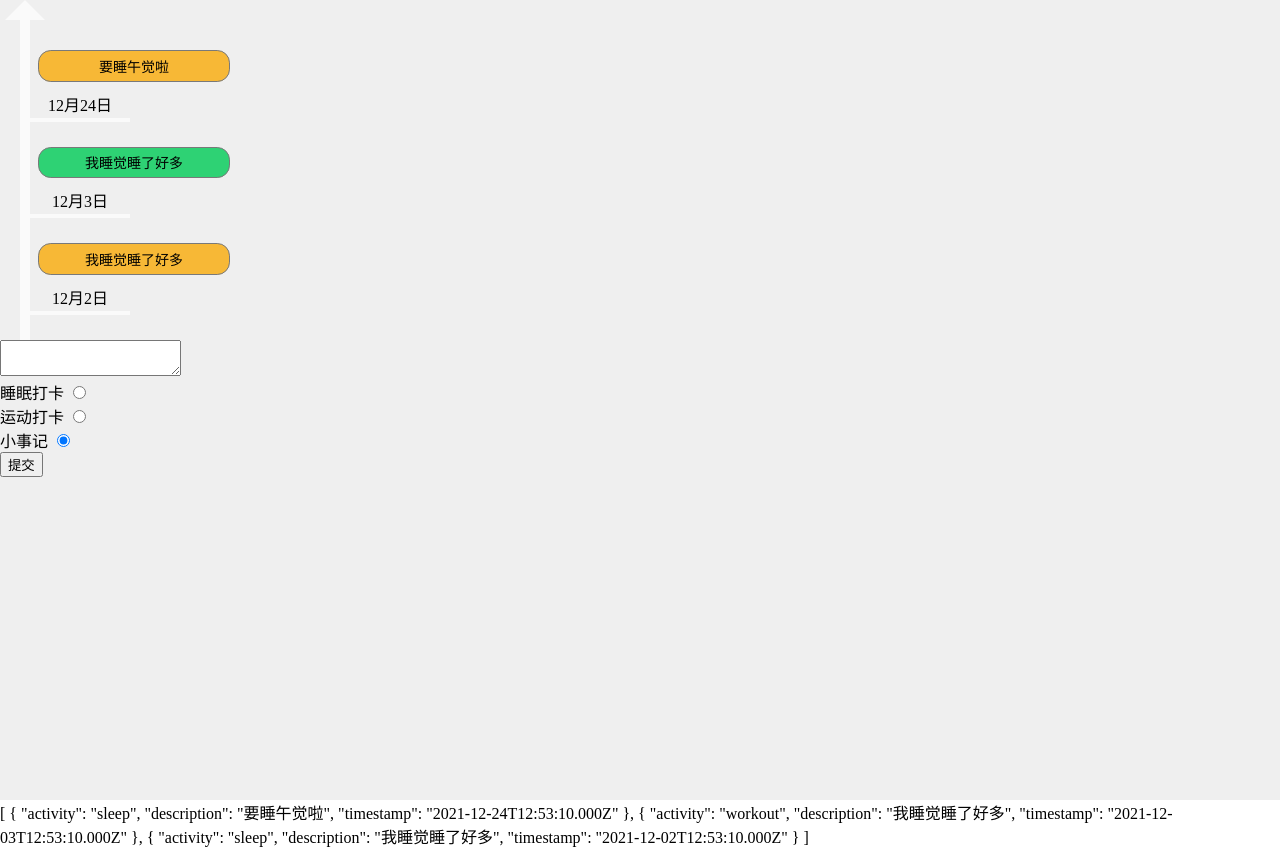
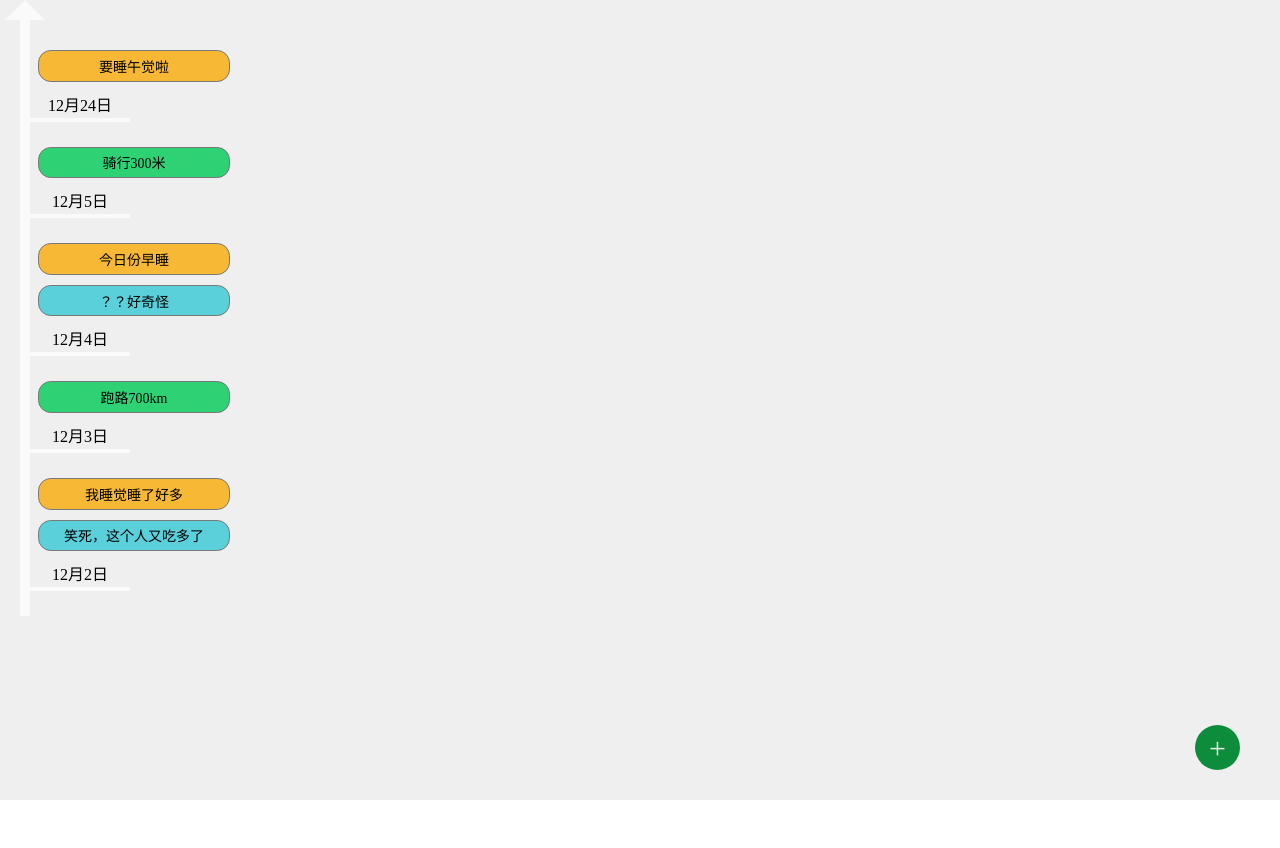
Before and after one commit to LuChaopeng/meta-time-ui, a Vue app: page / in a window 1280 px wide. After the commit the page ends 800 px from the top, so only its background shows below. Built offline with nearby package versions, Linux system fonts and the light colour scheme.

Commit message:
feat:可添加新时光标签（Time）到时间轴

```diff
--- a/src/components/AddTime.vue
+++ b/src/components/AddTime.vue
@@ -1,19 +1,28 @@
 <template>
   <div class="add-time">
+    <div class="panel" v-if="showPanel">
       <form method="" id="addTimeForm">
         <textarea name="addTimeForm" v-model="timeProps.description"></textarea>
-      <div v-for="tag in tags" :key="tag">
-        <label :for="tag.id">{{tag.content}}
+        <div class="options">
+          <label :for="tag.id" class="tag" :class="tag.value" v-for="tag in tags" :key="tag">
+            <div class="content">{{tag.content}}</div>
+            <div class="radio">
               <input type="radio" :value="tag.value" :id="tag.id" name="addTimeForm" v-model="timeProps.activity">
+            </div>
           </label>
         </div>
-      <button type="submit" @click.prevent="addTime">提交</button>
+        <div class="btn">
+          <button class="cancel" @click.prevent="cancel">取消</button>
+          <button class="add" type="submit" @click.prevent="addTime">提交</button>
+        </div>
       </form>
+    </div>
+    <div class="pri-btn" @click="switchPanel"><span>{{btnSymbol}}</span></div>
   </div>
 </template>
 
 <script setup lang="ts">
-import { reactive, PropType } from 'vue'
+import { reactive, PropType, ref } from 'vue'
 import { TimeProps } from '@/interface'
 
 export interface Tag {
@@ -37,12 +46,121 @@ let timeProps = reactive<TimeProps>({
   description: '',
   timestamp: new Date()
 })
+/* eslint-disable prefer-const */
+let showPanel = ref(false)
+let btnSymbol = ref('+')
 const addTime = (): void => {
+  timeProps.timestamp = new Date()
   emit('addToHome', timeProps)
+  timeProps.description = ''
 }
-
+const cancel = (): void => {
+  showPanel.value = false
+  btnSymbol.value = '+'
+}
+const switchPanel = (): void => {
+  showPanel.value = !showPanel.value
+  btnSymbol.value = showPanel.value ? '-' : '+'
+}
 </script>
 
 <style lang="less" scoped>
+.add-time{
+  display: flex;
+  flex-direction: column;
+  width: 260px;
+  .pri-btn{
+    align-self: flex-end;
+    width: 45px;
+    height: 45px;
+    margin-top: 10px;
+    font-size: 30px;
+    color: #eeeeee;
+    border-radius: 50%;
+    background: #0d8d3b;
+    text-align: center;
+    line-height: 45px;
+  }
+}
+.panel{
+  width: 100%;
+  padding: 8px 15px;
+  border: 2px solid #777777;
+  border-radius: 7px;
+  display: flex;
+  flex-direction: column;
+  align-items: center;
+  background: #d7d6ed;
+  form{
+    width: 100%;
+    textarea{
+      color: #333333;
+      background: #ffffff;
+      margin-bottom: 5px;
+      padding:10px;
+      width: 100%;
+      height: 100px;
+      border: 2px solid #797979;
+      border-radius: 8px;
+      font-size: inherit;
+      opacity: 0.7;
+    }
+    .options{
+      display: flex;
+      width: 100%;
+      flex-flow: wrap;
+      justify-content: space-between;
+      .tag{
+        cursor: pointer;
+        width: 105px;
+        height: 30px;
+        display: flex;
+        border: 1px solid #797979;
+        border-radius: 3px;
+        background: #efefef;
+        margin-bottom: 10px;
+        .content, .radio{
+          display: flex;
+          justify-content: center;
+          align-items: center;
+        }
+        .content{
+          flex-basis: 80px;
+        }
+        .radio{
+          flex: 1 1 auto;
+        }
+      }
+      .sleep{
+        background-color: #F7B836;
+      }
+      .workout{
+        background-color: #2ED274;
+      }
+      .note{
+        background-color: #5AD0DA;
+      }
+    }
+    .btn{
+      display: flex;
+      padding: 0 20px;
+      margin: 10px 0;
+      justify-content: space-between;
+      button {
+        cursor: pointer;
+        border: none;
+        width: 50px;
+        height: 30px;
+        border-radius: 7px;
+      }
+      .cancel{
+        background: #bbbbbb;
+      }
+      .add{
+        background: #12c661;
+      }
+    }
+  }
+}
 
 </style>
--- a/src/components/TimeTree.vue
+++ b/src/components/TimeTree.vue
@@ -11,7 +11,7 @@
 </template>
 
 <script setup lang="ts">
-import { PropType, ref, watch } from 'vue'
+import { PropType, shallowRef, watch, onMounted, onUpdated, onUnmounted } from 'vue'
 import { TimeProps } from '@/interface'
 // 导入时"Time"无法用作组件名，奇怪
 import TimeComp from './Time.vue'
@@ -24,14 +24,15 @@ const props = defineProps({
   }
 })
 
-// 先总结下watch的deep，再试试曲线救国解决一下
+// eslint-disable-next-line prefer-const
+let timeListByDate = shallowRef(useTimeListByDate(props.timeList))
+console.log(timeListByDate)
+console.log(timeListByDate.value)
+
 watch(() => props.timeList, () => {
+  timeListByDate.value = useTimeListByDate(props.timeList)
   console.log('改变了')
-  console.log(timeListByDate.value)
 }, { deep: true })
-// eslint-disable-next-line prefer-const
-let timeListByDate = ref(useTimeListByDate(props.timeList))
-
 // 分割线上的时间
 const splitDate = (group: TimeProps[]): string => {
   const date = group[0].timestamp.getDate()
@@ -47,7 +48,16 @@ const splitDate = (group: TimeProps[]): string => {
   }
   return dateStr
 }
-
+console.log('created')
+onMounted(() => {
+  console.log('mounted!')
+})
+onUpdated(() => {
+  console.log('updated!')
+})
+onUnmounted(() => {
+  console.log('unmounted!')
+})
 </script>
 
 <style lang="less" scoped>
--- a/src/hooks/useTimeListByDate.ts
+++ b/src/hooks/useTimeListByDate.ts
@@ -14,13 +14,15 @@ const compare = (Time1: TimeProps, Time2: TimeProps) => {
 }
 
 const useTimeListByDate = (timeList: TimeProps[]) => {
-  timeList.sort(compare)
+  // 减少对原数组的不必要的改动，避免重复触发watch。并且不能直接const arrA = arrB，这只是传递了引用
+  const newTimeList = timeList.slice()
+  newTimeList.sort(compare)
   // 最终返回的数组
   const resultTimeList: TimeProps[][] = []
   // 按照日期分组的临时group，将被push到resultTimeList里
   let tempGroupByDate: TimeProps[] = []
   let date: number|null = null
-  for (const time of timeList) {
+  for (const time of newTimeList) {
     if (date === null) {
       date = time.timestamp.getDate()
       tempGroupByDate.push(time)
--- a/src/views/Home.vue
+++ b/src/views/Home.vue
@@ -1,9 +1,8 @@
 <template>
   <div class="home">
-    <time-tree :time-list="timeList" ></time-tree>
-    <add-time :tags="tagList" @addToHome="onAddToHome"></add-time>
+    <time-tree class="time-tree" :time-list="timeList" ></time-tree>
+    <add-time class="add-time" :tags="tagList" @addToHome="onAddToHome"></add-time>
   </div>
-  <div>{{timeList}}</div>
 </template>
 
 <script lang="ts" setup>
@@ -17,17 +16,19 @@ import type { Tag } from '@/components/AddTime.vue'
 const timeList: TimeProps[] = shallowReactive([
   { activity: 'sleep', description: '要睡午觉啦', timestamp: new Date(Date.UTC(2021, 11, 24, 12, 53, 10)) },
   { activity: 'sleep', description: '我睡觉睡了好多', timestamp: new Date(Date.UTC(2021, 11, 2, 12, 53, 10)) },
-  { activity: 'workout', description: '我睡觉睡了好多', timestamp: new Date(Date.UTC(2021, 11, 3, 12, 53, 10)) }
-  // { activity: 'note', description: '我睡觉睡了好多', timestamp: new Date(Date.UTC(2021, 11, 2, 12, 5, 10)) },
-  // { activity: 'sleep', description: '我睡觉睡了好多', timestamp: new Date(Date.UTC(2021, 11, 4, 12, 53, 10)) },
-  // { activity: 'workout', description: '我睡觉睡了好多', timestamp: new Date(Date.UTC(2021, 11, 5, 12, 53, 10)) },
-  // { activity: 'note', description: '我睡觉睡了好多', timestamp: new Date(Date.UTC(2021, 11, 4, 1, 5, 10)) }
+  { activity: 'workout', description: '跑路700km', timestamp: new Date(Date.UTC(2021, 11, 3, 12, 53, 10)) },
+  { activity: 'note', description: '笑死，这个人又吃多了', timestamp: new Date(Date.UTC(2021, 11, 2, 12, 5, 10)) },
+  { activity: 'sleep', description: '今日份早睡', timestamp: new Date(Date.UTC(2021, 11, 4, 12, 53, 10)) },
+  { activity: 'workout', description: '骑行300米', timestamp: new Date(Date.UTC(2021, 11, 5, 12, 53, 10)) },
+  { activity: 'note', description: '？？好奇怪', timestamp: new Date(Date.UTC(2021, 11, 4, 1, 5, 10)) }
 ])
+// 添加time时表单内的标签列表
 const tagList: Tag[] = [
   { id: 'sleep', value: 'sleep', content: '睡眠打卡' },
-  { id: 'sport', value: 'sport', content: '运动打卡' },
+  { id: 'workout', value: 'workout', content: '运动打卡' },
   { id: 'note', value: 'note', content: '小事记' }
 ]
+
 function onAddToHome (e: TimeProps) {
   const temTime: TimeProps = {
     activity: e.activity,
@@ -44,6 +45,11 @@ function onAddToHome (e: TimeProps) {
 .time-tree {
   margin-left: 20px;
 }
+.add-time{
+  position: absolute;
+  bottom: 30px;
+  right: 40px;
+}
 .home {
   height: 100vh;
   background: #efefef;
```
Lines whose indentation alone changed are shown as unchanged.
